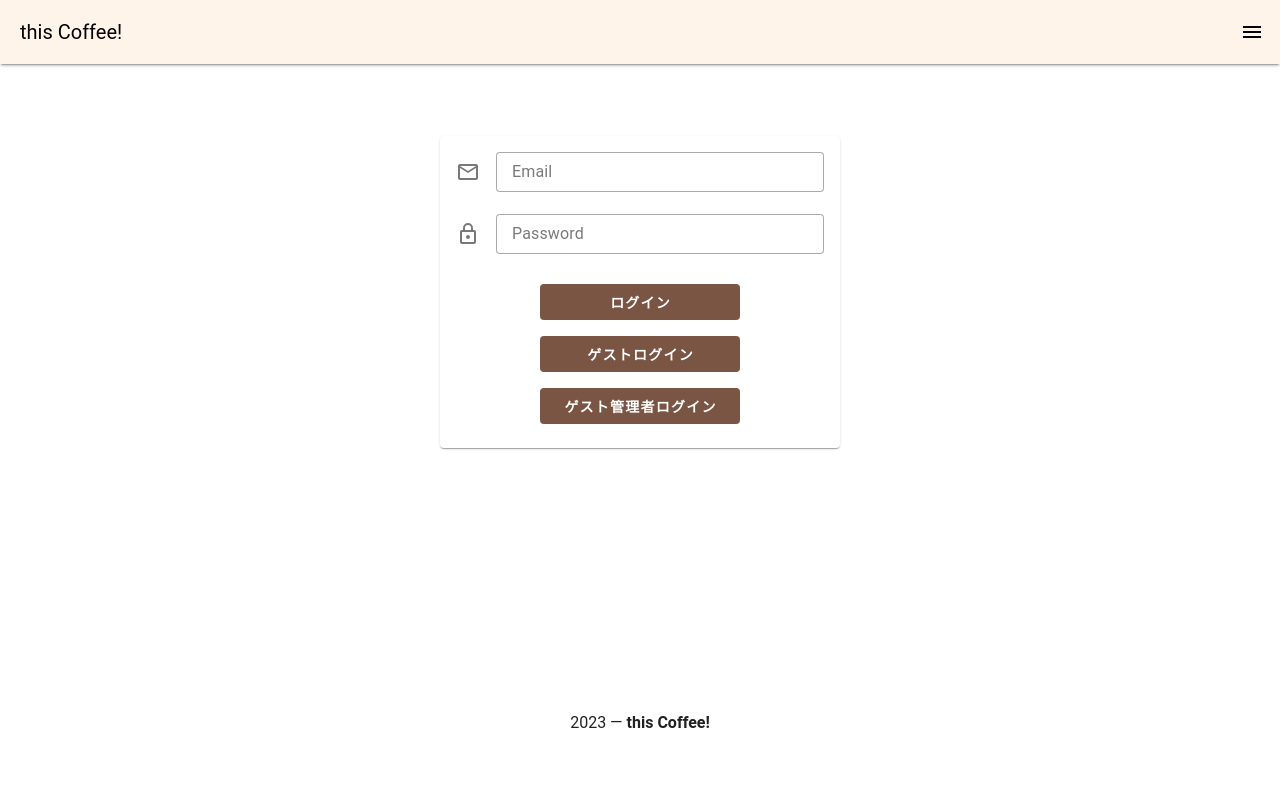
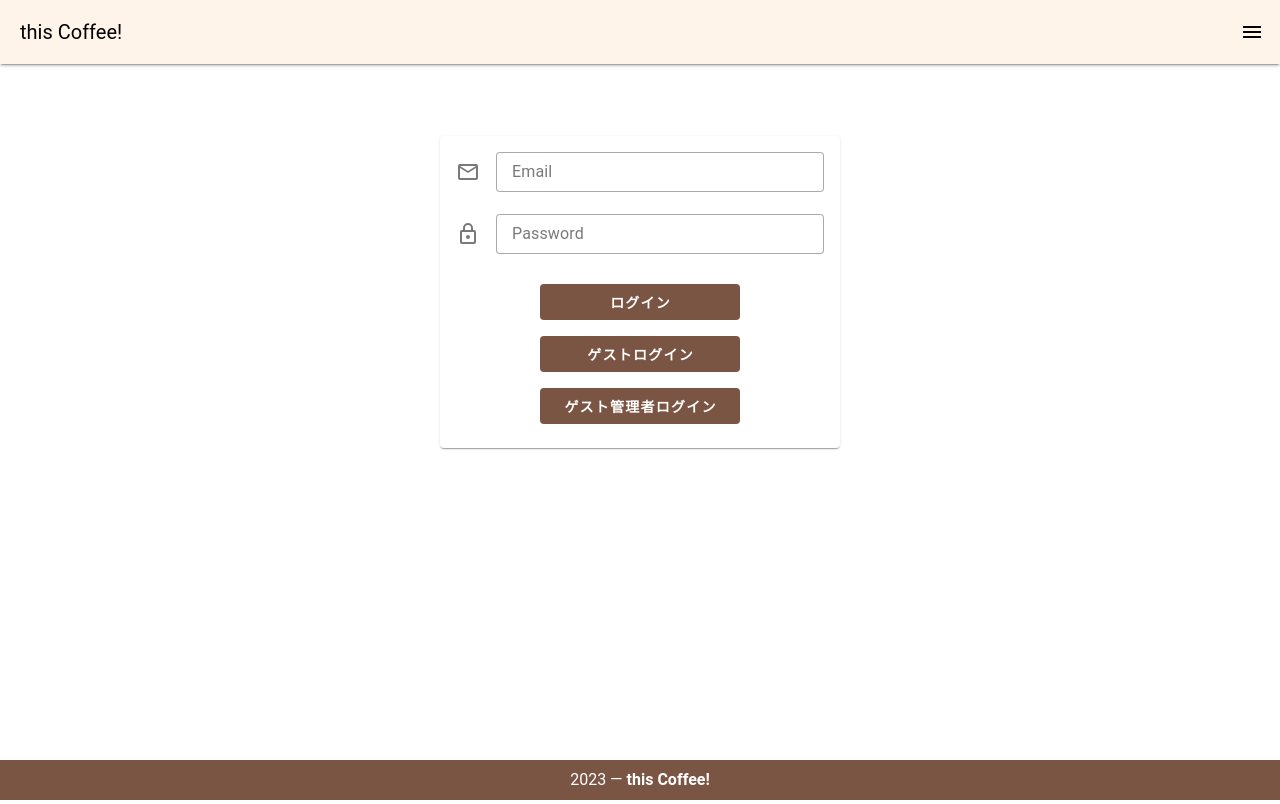
Before and after one commit to tomoaki198211/this_coffee_front, a Vue app: page /auth/login in a window 1280 px wide. Built offline with nearby package versions, Linux system fonts and the light colour scheme.

Commit message:
レビュー一覧とコーヒー一覧にページネーションを追加

```diff
--- a/src/App.vue
+++ b/src/App.vue
@@ -12,7 +12,7 @@ const authStore = useAuthStore();
 <template>
   <v-app>
     <GlobalNav />
-    <v-main>
+    <v-main class="wrapper">
       <GlobalMessage />
       <RouterView />
     </v-main>
@@ -20,4 +20,8 @@ const authStore = useAuthStore();
   </v-app>
 </template>
 
-<style scoped></style>
+<style scoped>
+.wrapper {
+  padding-bottom: 50px;
+}
+</style>
--- a/src/components/FooterNav.vue
+++ b/src/components/FooterNav.vue
@@ -1,12 +1,24 @@
 <template>
-  <v-footer class="">
-    <v-row justify="center" no-gutters>
-      <v-btn color="white" variant="text" class="mx-2" rounded="xl">
+  <v-footer class="footer" color="#7b5544">
+    <v-row justify="center">
+      <!-- <v-btn color="white" variant="text" class="mx-2" rounded="xl">
         {{}}
-      </v-btn>
-      <v-col class="text-center mt-4" cols="12">
-        {{ new Date().getFullYear() }} — <strong>this Coffee!</strong>
+      </v-btn> -->
+      <v-col class="text-center" cols="12">
+        <p class="footer_txt">
+          {{ new Date().getFullYear() }} — <strong>this Coffee!</strong>
+        </p>
       </v-col>
     </v-row>
   </v-footer>
 </template>
+<style scoped>
+.footer_txt {
+  color: white;
+}
+.footer {
+  width: 100%;
+  position: absolute;
+  bottom: 0;
+}
+</style>
--- a/src/views/ListCoffee.vue
+++ b/src/views/ListCoffee.vue
@@ -23,6 +23,9 @@ const selected_store = reactive({
 const categories = ref([]);
 const stores = ref([]);
 const load = ref(false);
+const page = ref(1);
+const result = ref();
+const itemsPerPage = 8;
 
 //apiで検索する際はwatchを使用
 // watch(search_word, () => {
@@ -53,9 +56,19 @@ const searchedCoffees = computed(() => {
       coffees.push(coffee);
     }
   }
+  getResult(coffees.length);
+  coffees = coffees.slice(
+    itemsPerPage * (page.value - 1),
+    itemsPerPage * page.value
+  );
   return coffees;
 });
 //---------
+
+const getResult = (length) => {
+  result.value = length;
+};
+
 setCoffee();
 setMaster();
 
@@ -230,13 +243,19 @@ const searchReset = () => {
           </p>
         </v-row>
       </template>
+      <v-pagination
+        v-model="page"
+        :length="Math.ceil(result / itemsPerPage)"
+        rounded="circle"
+        class="mt-2"
+      ></v-pagination>
     </v-container>
   </div>
 </template>
 
 <style scoped>
 .container_out {
-  width: 95%;
+  width: 100%;
 }
 .coffee_txt {
   color: #7b5544;
--- a/src/views/ListReview.vue
+++ b/src/views/ListReview.vue
@@ -26,6 +26,9 @@ const categories = ref([]);
 const stores = ref([]);
 const whole: boolean = ref(false);
 const load = ref(false);
+const page = ref(1);
+const result = ref();
+const itemsPerPage = 8;
 const momentDate = (date) => {
   return moment(date).format("YYYY/MM/DD");
 };
@@ -35,6 +38,13 @@ const searchReset = () => {
   search_word.value = "";
   // setReview();
 };
+
+// const goToPage = (page) => {
+//   searchedReviews.value = searchedReviews.value.slice(
+//     itemsPerPage * (page - 1),
+//     itemsPerPage * page
+//   );
+// };
 
 //apiで検索する際はwatchを使用
 // watch(search_word, () => {
@@ -68,9 +78,18 @@ const searchedReviews = computed(() => {
       reviews.push(review);
     }
   }
+  getResult(reviews.length);
+  reviews = reviews.slice(
+    itemsPerPage * (page.value - 1),
+    itemsPerPage * page.value
+  );
   return reviews;
 });
 //---------
+
+const getResult = (length) => {
+  result.value = length;
+};
 
 async function setMaster(): Promise<void> {
   await axios
@@ -265,7 +284,7 @@ async function setSearch(): Promise<void> {
               <v-textarea
                 :placeholder="review.remarks"
                 variant="underlined"
-                rows="2"
+                rows="1"
                 class=""
                 readonly
               />
@@ -297,12 +316,18 @@ async function setSearch(): Promise<void> {
         </p>
       </v-row>
     </template>
+    <v-pagination
+      v-model="page"
+      :length="Math.ceil(result / itemsPerPage)"
+      rounded="circle"
+      class="mt-2"
+    ></v-pagination>
   </v-container>
 </template>
 
 <style scoped>
 .container_out {
-  width: 95%;
+  width: 100%;
 }
 .coffee_txt {
   color: #7b5544;
```
